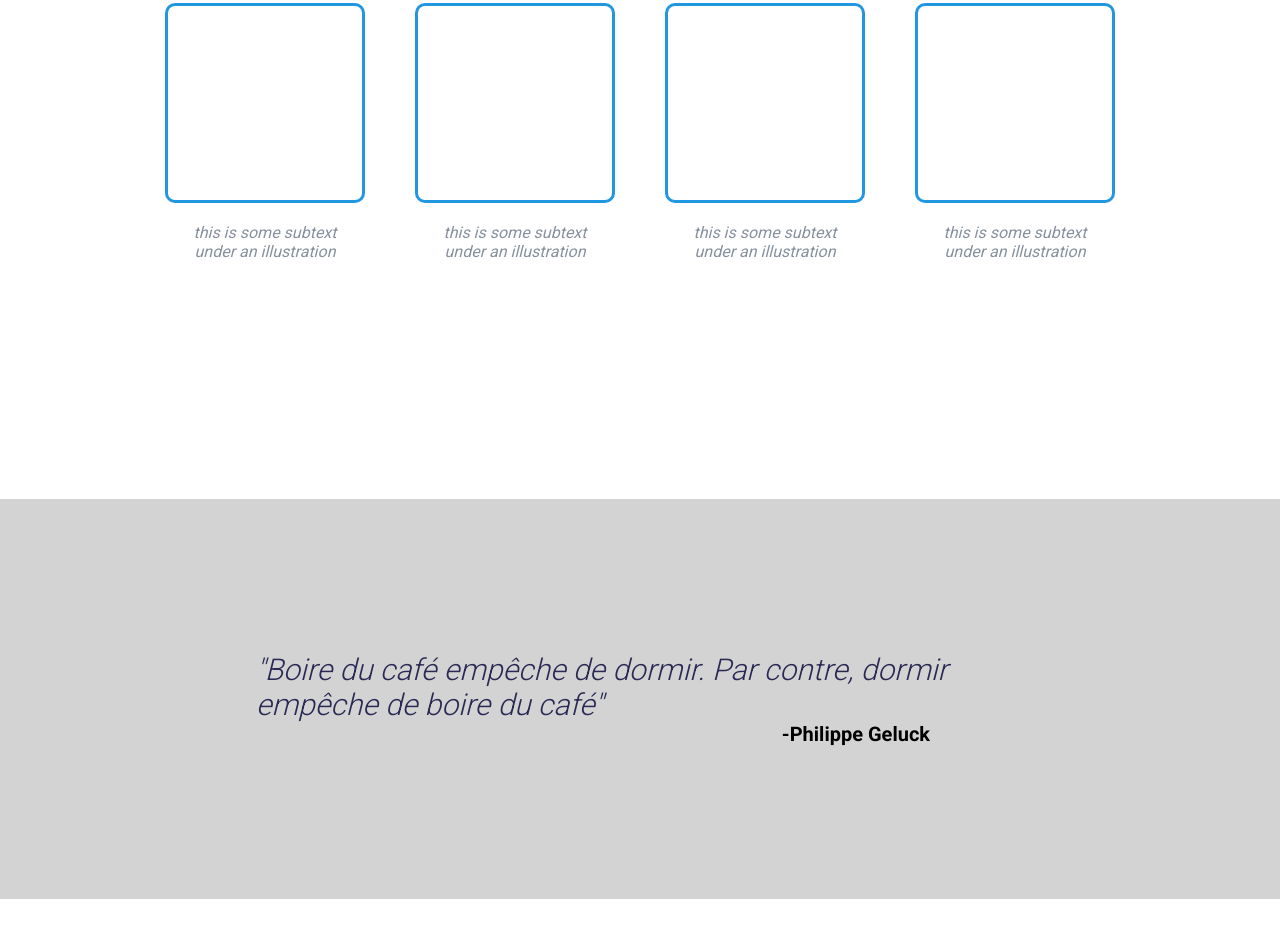
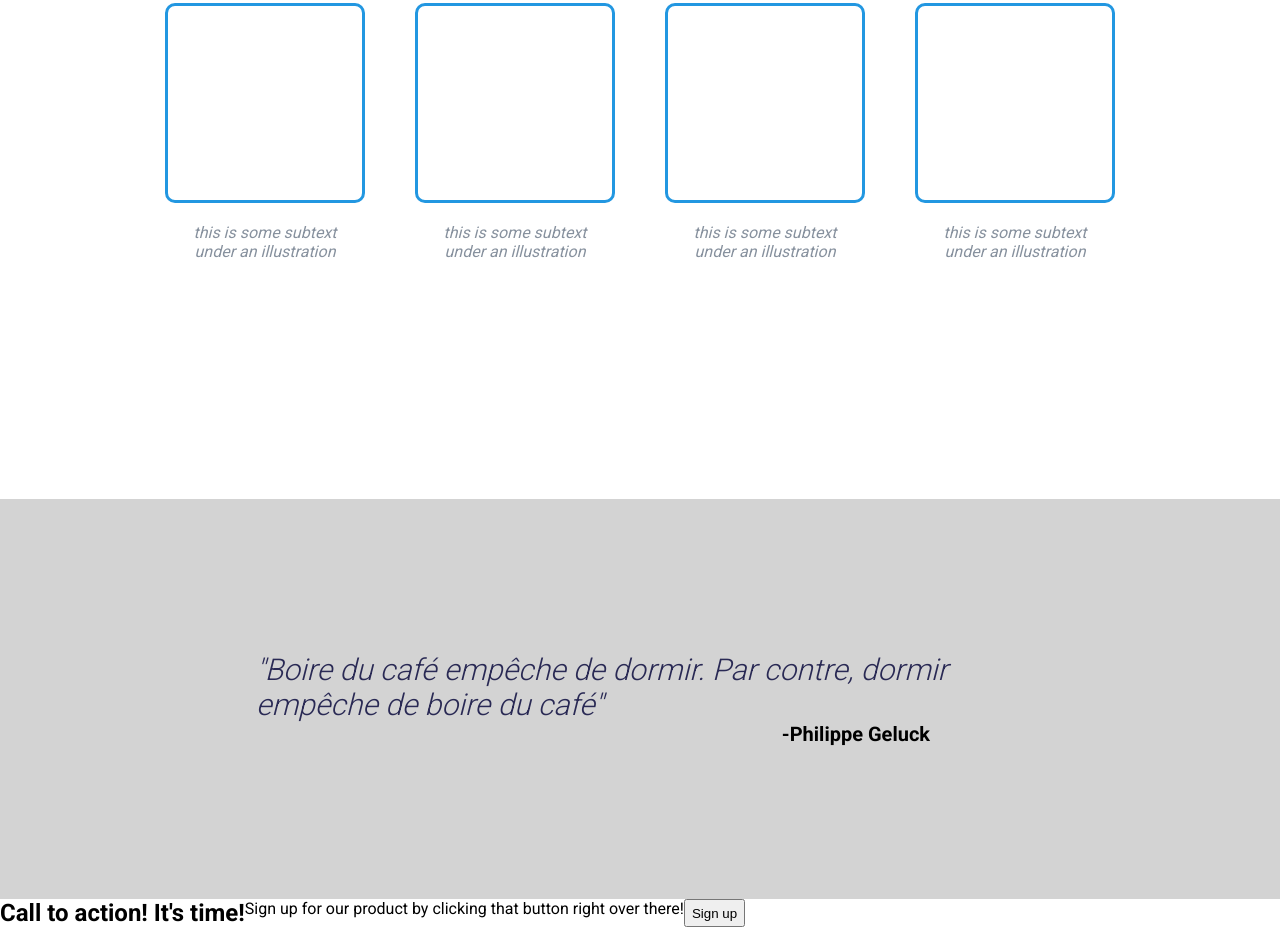
Before and after one commit to FranDeru/Landing-Page, a plain HTML site: page index.html in a window 1280 px wide. Shown: the part 961-1888 px from the top of the page. Before the commit the page ends 1860 px from the top, so only its background shows below. Drawn offline with Linux system fonts and the light colour scheme.

Commit message:
Création du html pour la section "sign up"

```diff
--- a/index.html
+++ b/index.html
@@ -51,5 +51,12 @@
         <h2>"Boire du café empêche de dormir. Par contre, dormir empêche de boire du café"</h2>
         <p class="auteur">-Philippe Geluck</p>
     </div>
+    <div class="sign-up-section">
+        <div class="button-block flex-container">
+            <h2>Call to action! It's time!</h2>
+            <p>Sign up for our product by clicking that button right over there!</p>
+            <button>Sign up</button>
+        </div>
+    </div>
 </body>
 </html>
```
